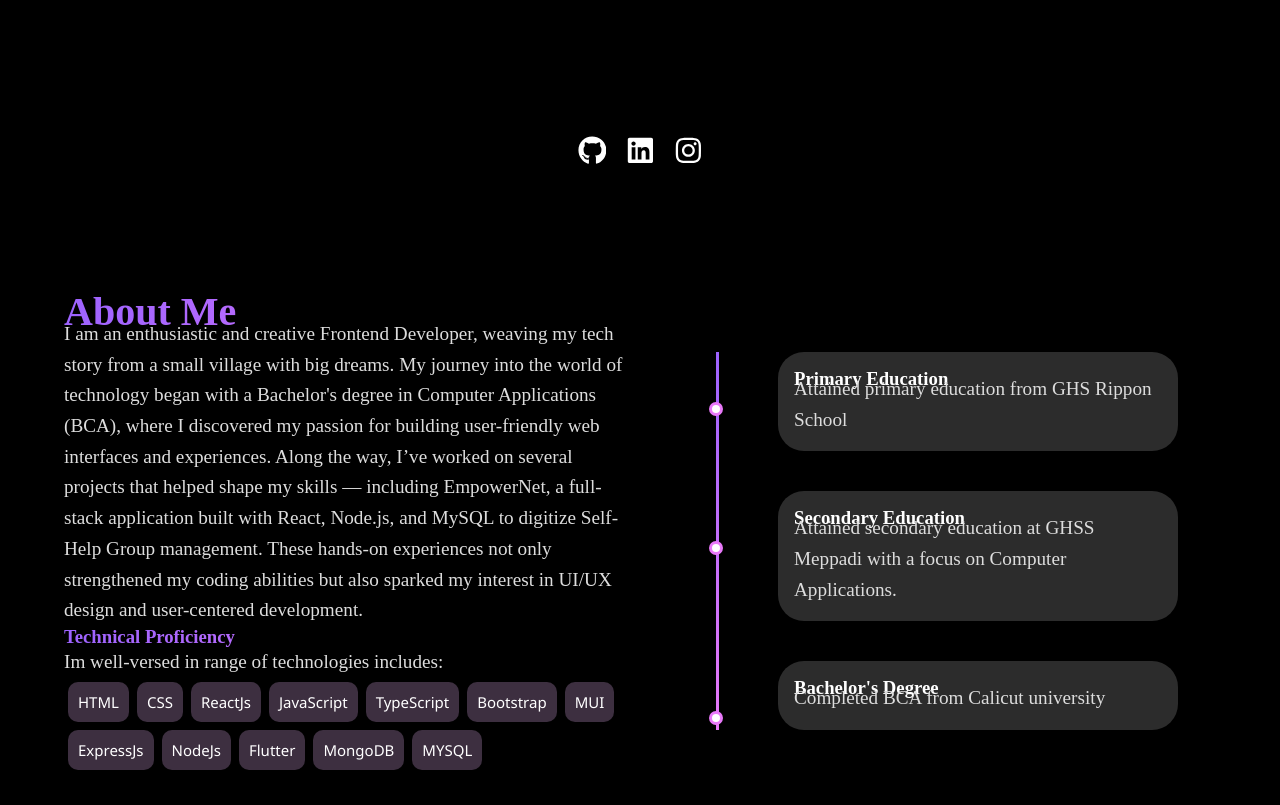
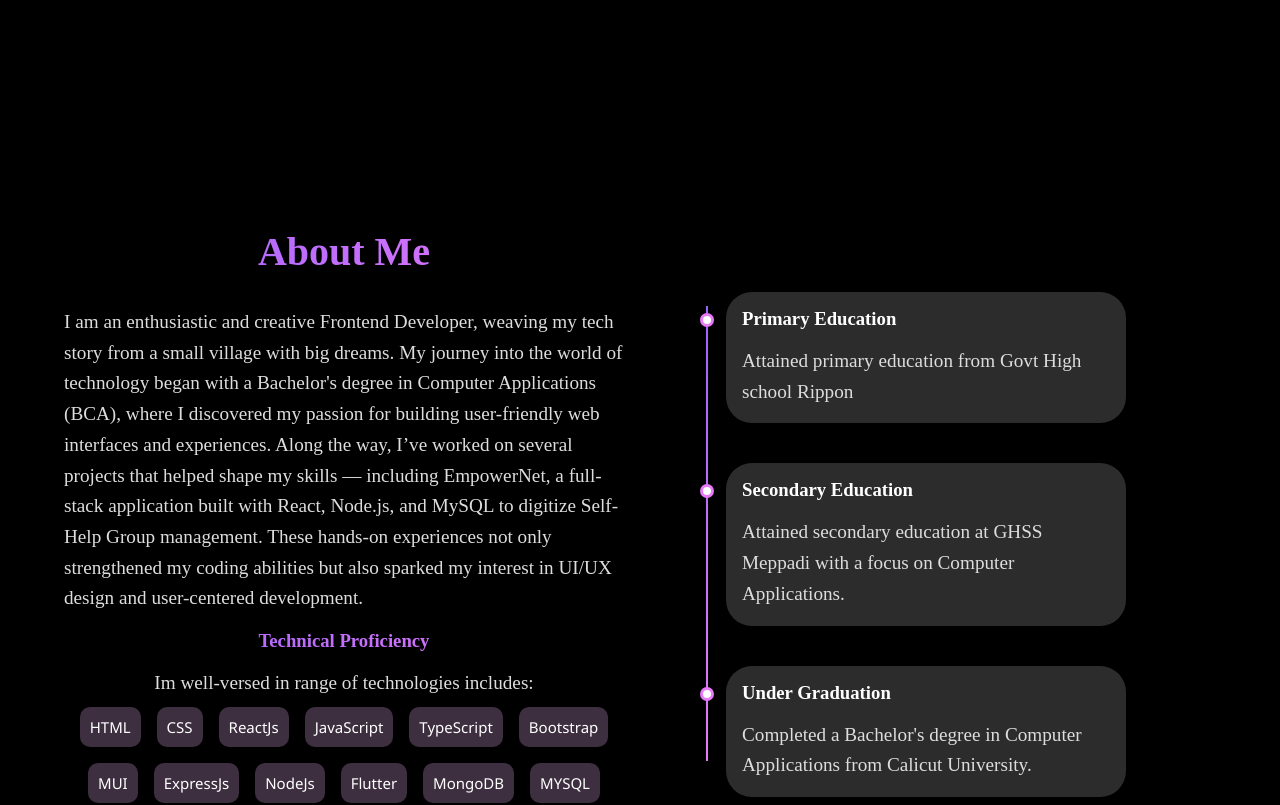
Before and after one commit to lubnafebin/portfolio, a React (Vite) app: page / in a window 1280 px wide. Shown: the part 700-1505 px from the top of the page. Built offline with nearby package versions, Linux system fonts and the light colour scheme.

Commit message:
Enhance responsive design: update navbar styles, improve layout for mobile, and refine About and Contact pages with updated content and links

```diff
--- a/src/index.css
+++ b/src/index.css
@@ -69,13 +69,17 @@ body {
   .nav-links {
     display: none;
     flex-direction: column;
-    gap: 1rem;
-    position: absolute;
-    top: 60px;
-    right: 0;
-    background-color: #333;
-    width: 100%;
-    padding: 1rem;
+    justify-content: center;
+    align-items: center;
+    gap: 2rem;
+    position: fixed;
+    top: 0;
+    left: 0;
+    height: 100vh;
+    width: 100vw;
+    background-color: black;
+    z-index: 999;
+    transition: all 0.3s ease;
   }
 
   .nav-links.active {
@@ -84,9 +88,31 @@ body {
 
   .menu-icon {
     display: flex;
+    flex-direction: column;
+    gap: 5px;
+    cursor: pointer;
+    z-index: 1001; /* Above the menu */
+  }
+
+  .bar {
+    width: 25px;
+    height: 3px;
+    background-color: white;
+    transition: all 0.3s ease;
+  }
+
+  .rotate-top {
+    transform: rotate(45deg) translate(5px, 5px);
+  }
+
+  .hide-middle {
+    opacity: 0;
+  }
+
+  .rotate-bottom {
+    transform: rotate(-45deg) translate(5px, -5px);
   }
 }
-
 
 .hero {
   padding-top: 8px;
@@ -126,7 +152,6 @@ body {
   justify-content: center;
   gap: 1.2rem;
   position: relative;
-  top: -20px;
   margin-top: 1.5rem;
 }
 
@@ -177,20 +202,21 @@ body {
 .about{
   display: flex;
   flex-wrap: wrap;
-  justify-content: space-between;
+  justify-content: center;
   padding: 2rem;
   color: white;
   gap: 2rem;
+  margin: 0 auto;
 }
 
 .about-left {
   flex: 1;
-  min-width: 300px;
+  max-width: 100%;
 }
 
 .about-right {
   flex: 1;
-  min-width: 300px;
+  max-width: 100%;
 }
 
 .about h2 {
@@ -199,14 +225,23 @@ body {
   -webkit-background-clip: text;
   background-clip: text;
   color: transparent;
+  text-align: center;
+  margin-bottom: 2rem;
 }
 
 .about p {
-  margin-top: -1rem;
+  margin-top: 1rem;
   max-width: 600px;
   font-size: 1.2rem;
   line-height: 1.6;
   color: #ddd;
+  margin-left: auto;
+  margin-right: auto;
+}
+
+.skills-section {
+  margin-top: 1rem;
+  text-align: center;
 }
 
 .skills-section h3{
@@ -214,12 +249,14 @@ body {
   -webkit-background-clip: text;
   background-clip: text;
   color: transparent;
+  margin-bottom: 1rem;
+  text-align: center;
 }
 
 .skills-section span{
   cursor: pointer;
   background-color: #3d2f40;
-  margin: 4px;
+  margin: 8px;
   padding: 10px;
   border-radius: 10px;
   font-size: 15px;
@@ -232,7 +269,7 @@ body {
 }
 
 .skills-section p{
-  margin-top: -1px;
+  text-align: center;
 }
 
 .timeline {
@@ -244,28 +281,32 @@ body {
 .timeline::before {
   content: "";
   position: absolute;
-  top: 0;
-  left: 60px;
-  width: 3px;
-  height: 100%;
+  top: 14px;
+  left: 50px;
+  width: 2px;
+  height: 90%;
   background: linear-gradient(to bottom, #9d63ff, #e879f9);
 }
 
 .timeline-item {
   position: relative;
   margin-bottom: 2.5rem;
-  padding-left: 90px;
+  padding-left: 38px;
 }
 
 .timeline-dot {
   position: absolute;
-  left: 21px;
-  top: 50px;
+  left: 12px;
+  top: 28px;
+  transform: translateY(-50%);
   width: 14px;
   height: 14px;
   background: #fff;
   border: 3px solid #e879f9;
   border-radius: 50%;
+}
+.timeline-box h3 {
+  margin-bottom: 1rem; /* Ensures heading is above the paragraph */
 }
 
 .timeline-box {
@@ -276,6 +317,31 @@ body {
   max-width: 400px;
   box-shadow: 0 2px 10px rgba(0,0,0,0.2);
 }
+
+/* Responsive Design */
+
+  @media (max-width: 768px) {
+    /* Ensure the layout remains centered */
+    .about {
+      flex-direction: column;  /* Stack the sections on top of each other */
+      padding: 1rem;
+      justify-content: center; /* Center vertically */
+    }
+
+    .about-left, .about-right {
+      min-width: 100%; /* Take up full width on mobile */
+      text-align: center;
+    }
+
+    .skills-section {
+      margin-top: 2rem;
+      display: block;
+    }
+
+    .timeline-item {
+      padding-left: 0;
+    }
+  }
 
 /* ==== Projects Section ==== */
 .works-section {
@@ -307,6 +373,8 @@ body {
   transition: transform 0.2s ease;
   text-align: left;
   position: relative;
+  justify-content: center;
+  align-items: center;
 }
 
 .project-card:hover {
@@ -382,6 +450,54 @@ body {
   color: #e879f9;
   margin-right: 2px;
 }
+
+/* Mobile View Fixes */
+@media (max-width: 768px) {
+  .works-section {
+    padding: 2rem 1rem;
+  }
+
+  .works-section h2 {
+    font-size: 1.8rem;
+  }
+
+  .project-grid {
+    display: flex;
+    flex-direction: column;
+    justify-content: center;
+    align-items: center;
+    gap: 1.5rem;
+  }
+
+  .project-card {
+    width: 90%;
+    margin: 0 auto;
+    padding: 1.2rem;
+    box-shadow: 0 4px 8px rgba(0, 0, 0, 0.1);
+  }
+
+  .project-title {
+    font-size: 1.3rem;
+  }
+
+  .project-description {
+    font-size: 0.95rem;
+  }
+
+  .live-link {
+    font-size: 0.9rem;
+  }
+
+  .tech-tags {
+    justify-content: center;
+    gap: 8px;
+  }
+
+  .tech-hash {
+    font-size: 0.9rem;
+  }
+}
+
 
 /* ==== Contact Section ==== */
 
--- a/src/pages/About.jsx
+++ b/src/pages/About.jsx
@@ -27,7 +27,6 @@ export default function About() {
           <span class="d-inline-flex">TypeScript</span>
           <span class="d-inline-flex">Bootstrap</span>
           <span class="d-inline-flex">MUI</span>
-          <br></br>
           <span class="d-inline-flex">ExpressJs</span>
           <span class="d-inline-flex">NodeJs</span>
           <span class="d-inline-flex">Flutter</span>
@@ -40,7 +39,7 @@ export default function About() {
           <div className="timeline-item">
             <div className="timeline-box">
               <h3>Primary Education</h3>
-              <p>Attained primary education from GHS Rippon School</p>
+              <p>Attained primary education from Govt High school Rippon</p>
             </div>
             <div className="timeline-dot"></div>
           </div>
@@ -56,8 +55,8 @@ export default function About() {
           </div>
           <div className="timeline-item">
             <div className="timeline-box">
-              <h3>Bachelor's Degree</h3>
-              <p>Completed BCA from Calicut university</p>
+              <h3>Under Graduation</h3>
+              <p>Completed a Bachelor's degree in Computer Applications from Calicut University.</p>
             </div>
             <div className="timeline-dot"></div>
           </div>
--- a/src/pages/Contact.jsx
+++ b/src/pages/Contact.jsx
@@ -12,29 +12,31 @@ export const Contact = () => {
         </p>
 
         <a
-          href="mailto:xyz@gmail.com"
+          href="mailto:lubnafebin13@gmail.com"
           className="email-button"
+          target="_blank"
+          rel="noopener noreferrer"
         >
           Say Hello
         </a>
 
         <div className="icons">
           <a
-            href="https://github.com/xyz"
+            href="https://github.com/lubnafebin"
             target="_blank"
             rel="noopener noreferrer"
           >
             <FaGithub />
           </a>
           <a
-            href="https://linkedin.com/in/xyz"
+            href="https://www.linkedin.com/in/lubna-febin/"
             target="_blank"
             rel="noopener noreferrer"
           >
             <FaLinkedin />
           </a>
           <a
-            href="https://instagram.com/xyz"
+            href="https://instagram.com/lubna._.febin"
             target="_blank"
             rel="noopener noreferrer"
           >
--- a/src/pages/Main.jsx
+++ b/src/pages/Main.jsx
@@ -1,34 +1,49 @@
 import React from "react";
+import { useState, useEffect } from "react";
 import { Typewriter } from "react-simple-typewriter";
 import { FaGithub, FaLinkedin, FaInstagram } from "react-icons/fa";
 
 export default function Main() {
-  const toggleMenu = () => {
-    const navLinks = document.querySelector(".nav-links");
-    navLinks.classList.toggle("active");
+  const [menuOpen, setMenuOpen] = useState(false);
+
+  useEffect(() => {
+    document.body.style.overflow = menuOpen ? "hidden" : "auto";
+  }, [menuOpen]);
+
+  const handleLinkClick = () => {
+    setMenuOpen(false);
   };
   return (
     <div>
       <nav className="navbar">
-        <ul className="nav-links">
+        <div className="menu-icon" onClick={() => setMenuOpen(!menuOpen)}>
+          <span className={menuOpen ? "bar rotate-top" : "bar"}></span>
+          <span className={menuOpen ? "bar hide-middle" : "bar"}></span>
+          <span className={menuOpen ? "bar rotate-bottom" : "bar"}></span>
+        </div>
+
+        <ul className={`nav-links ${menuOpen ? "active" : ""}`}>
           <li>
-            <a href="#home">Home</a>
+            <a href="#home" onClick={handleLinkClick}>
+              Home
+            </a>
           </li>
           <li>
-            <a href="#about">About</a>
+            <a href="#about" onClick={handleLinkClick}>
+              About
+            </a>
           </li>
           <li>
-            <a href="#projects">Works</a>
+            <a href="#projects" onClick={handleLinkClick}>
+              Works
+            </a>
           </li>
           <li>
-            <a href="#contact">Contact</a>
+            <a href="#contact" onClick={handleLinkClick}>
+              Contact
+            </a>
           </li>
         </ul>
-        <div className="menu-icon" onClick={toggleMenu}>
-          <span className="bar"></span>
-          <span className="bar"></span>
-          <span className="bar"></span>
-        </div>
       </nav>
 
       <section className="hero">
@@ -47,8 +62,6 @@ export default function Main() {
             delaySpeed={1000}
           />
         </p>
-      </section>
-
         <div className="social-icons">
           <a
             href="https://github.com/lubnafebin"
@@ -58,20 +71,21 @@ export default function Main() {
             <FaGithub />
           </a>
           <a
-          href="https://linkedin.com/in/lubnafebin"
+            href="https://www.linkedin.com/in/lubna-febin/"
             target="_blank"
             rel="noopener noreferrer"
           >
             <FaLinkedin />
           </a>
           <a
-          href="https://instagram.com/lubna_._febin"
+            href="https://instagram.com/lubna._.febin"
             target="_blank"
             rel="noopener noreferrer"
           >
             <FaInstagram />
           </a>
         </div>
+      </section>
     </div>
   );
 }
--- a/src/pages/Projects.jsx
+++ b/src/pages/Projects.jsx
@@ -65,7 +65,7 @@ export function Projects() {
             <div className="tech-tags">
               {project.tech.map((tech, i) => (
                 <span key={i} className="tech-hash">
-                  <span className="hash-symbol">#</span>
+                  <span className="hash-symbol"> #</span>
                   {tech}
                 </span>
               ))}
```
Lines whose indentation alone changed are shown as unchanged.
